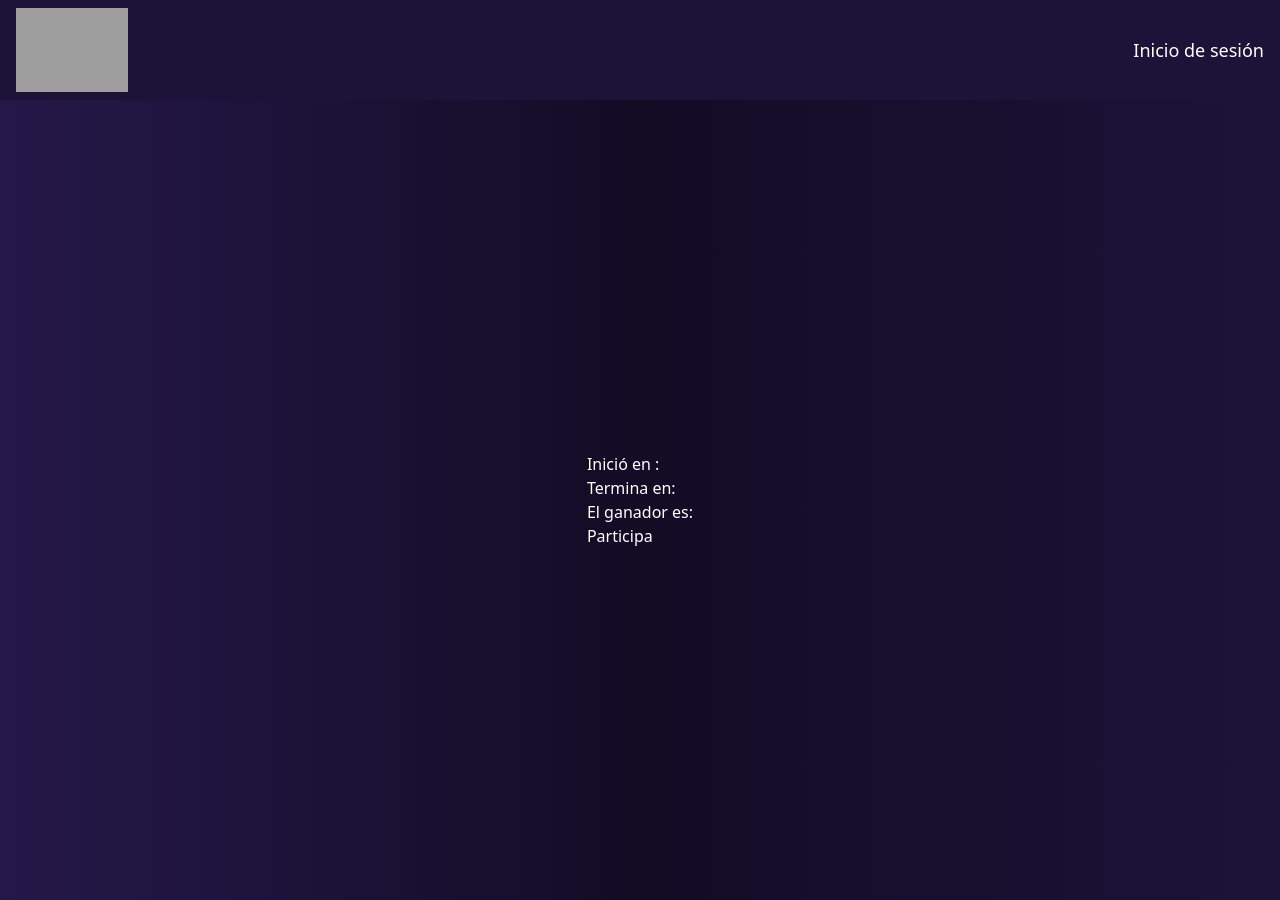
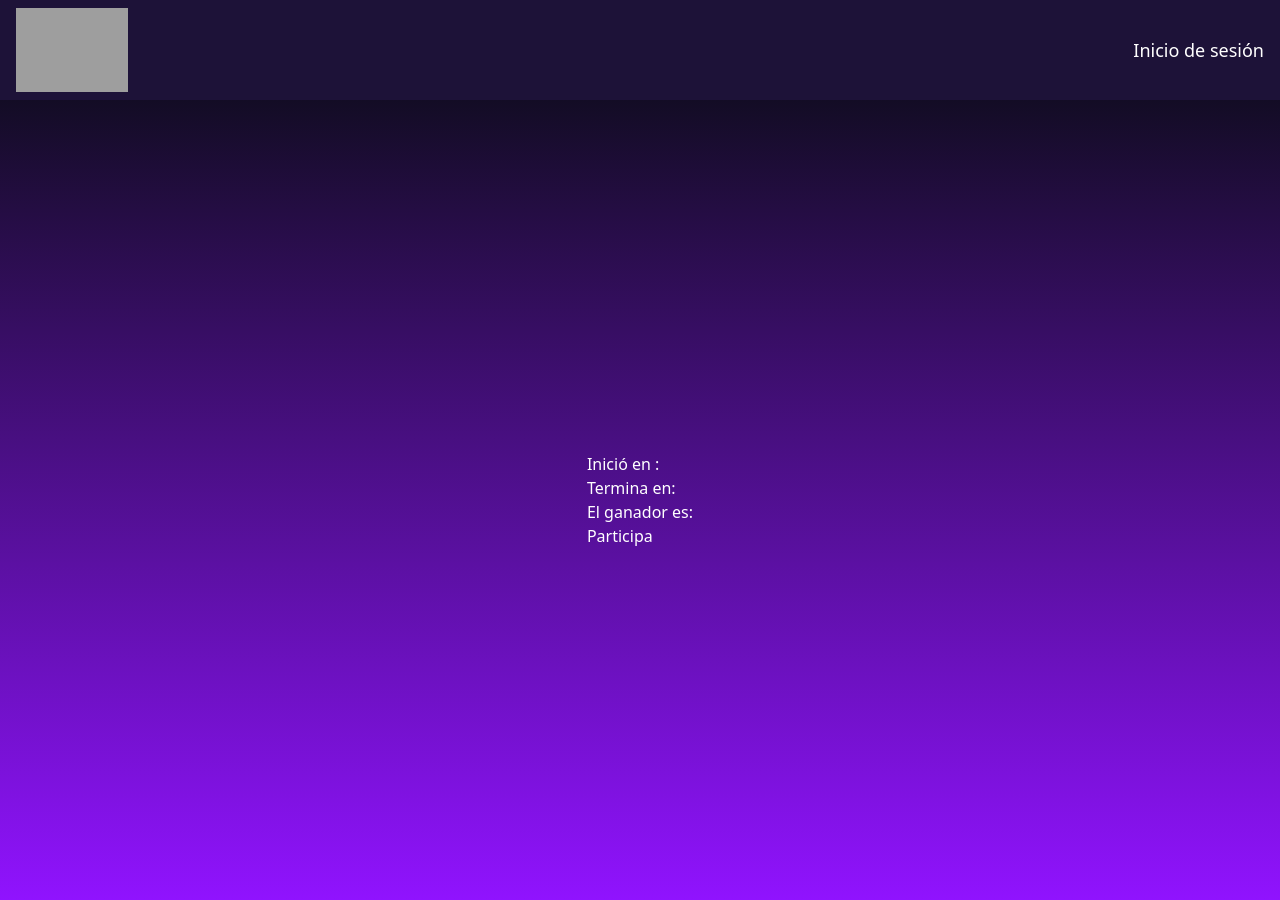
Before and after one commit to DrawDevTalles/sorteoDevTalles, a React (Vite) app in the folder client/: page / in a window 1280 px wide. Built offline with nearby package versions, Linux system fonts and the light colour scheme; grey boxes are pictures that could not be loaded.

Commit message:
agregar estilos basico a app

```diff
--- a/client/src/App.jsx
+++ b/client/src/App.jsx
@@ -13,7 +13,7 @@ function App() {
   return (
     <>
       <Navbar />
-      <div className="bg-gradient-to-r from-purpleBlue1 via-darkPurple to-darkBlue h-screen flex justify-center items-center text-white">
+      <div className="bg-gradient-to-b from-darkPurple to-purple h-screen flex justify-center items-center text-white">
         <Routes>
           <Route path="/" element={<Home />} />
           <Route path="/dashboard" element={<Dashboard />} />
```
